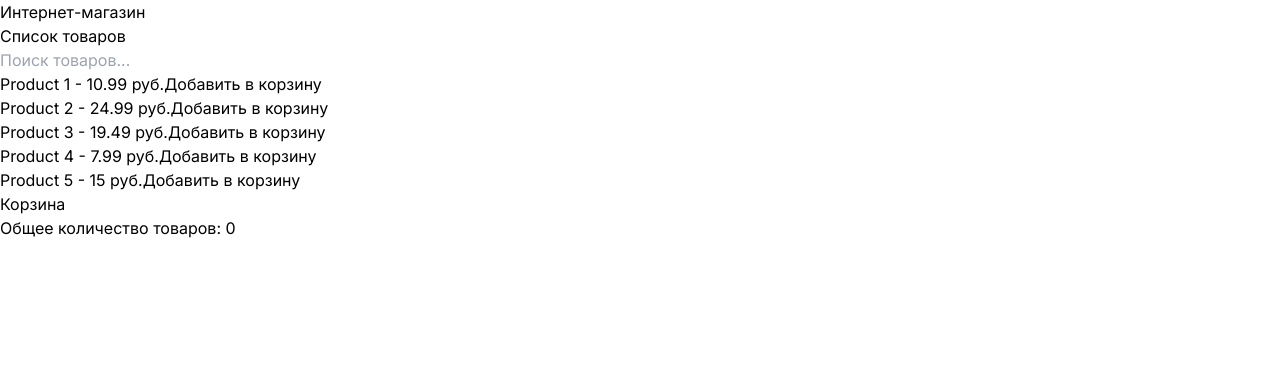
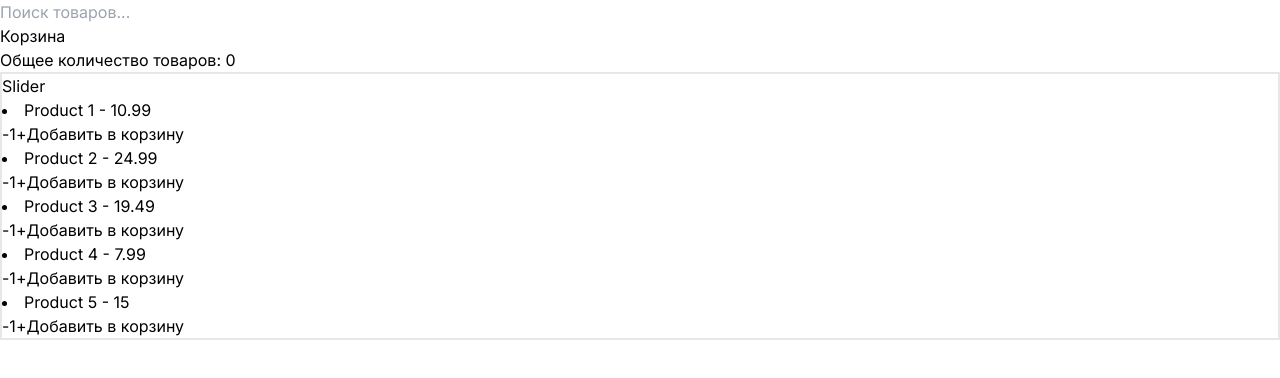
Before and after one commit to Martin-front-git/izApteki, a Next.js app: page / in a window 1280 px wide. Shown: the top 378 px of the page. Built offline with nearby package versions, Linux system fonts and the light colour scheme.

Commit message:
correction in the logical part

```diff
--- a/src/app/Store/cartSlice.ts
+++ b/src/app/Store/cartSlice.ts
@@ -1,6 +1,6 @@
-'use client';
-import { createSlice, PayloadAction } from '@reduxjs/toolkit';
-import products from '../../app/data/products.json';
+"use client";
+import { createSlice, PayloadAction } from "@reduxjs/toolkit";
+import products from "../../app/data/products.json";
 
 interface Product {
   id: number;
@@ -24,21 +24,40 @@ const initialState: CartState = {
 };
 
 const cartSlice = createSlice({
-  name: 'cart',
+  name: "cart",
   initialState,
   reducers: {
     addToCart(state, action: PayloadAction<number>) {
       const productId = action.payload;
-      const existingCartItem = state.cartItems.find((item) => item.productId === productId);
+      const existingCartItem = state.cartItems.find(
+        (item) => item.productId === productId
+      );
       if (existingCartItem) {
         existingCartItem.quantity += 1;
       } else {
         state.cartItems.push({ productId, quantity: 1 });
       }
     },
+    plusToCart(
+      state,
+      action: PayloadAction<{ productId: number; quantity: number }>
+    ) {
+      const { productId, quantity } = action.payload;
+      const existingCartItem = state.cartItems.find(
+        (item) => item.productId === productId
+      );
+
+      if (existingCartItem) {
+        existingCartItem.quantity = quantity;
+      } else {
+        state.cartItems.push({ productId, quantity });
+      }
+    },
     removeFromCart(state, action: PayloadAction<number>) {
       const productId = action.payload;
-      const index = state.cartItems.findIndex((item) => item.productId === productId);
+      const index = state.cartItems.findIndex(
+        (item) => item.productId === productId
+      );
       if (index !== -1) {
         state.cartItems.splice(index, 1);
       }
@@ -46,6 +65,6 @@ const cartSlice = createSlice({
   },
 });
 
-export const { addToCart, removeFromCart } = cartSlice.actions;
+export const { addToCart, plusToCart, removeFromCart } = cartSlice.actions;
 
 export default cartSlice.reducer;
--- a/src/app/Store/productsSlice.ts
+++ /dev/null
@@ -1,13 +0,0 @@
-'use client';
-import { createSlice } from '@reduxjs/toolkit';
-import productsData from '../data/products.json'; // Путь к вашему JSON-файлу
-
-const initialState = productsData;
-
-const productsSlice = createSlice({
-  name: 'products',
-  initialState,
-  reducers: {},
-});
-
-export default productsSlice.reducer;
--- a/src/app/components/cart/page.tsx
+++ b/src/app/components/cart/page.tsx
@@ -1,35 +1,56 @@
-'use client';
-import React from 'react';
-import { useDispatch } from 'react-redux';
-import { removeFromCart } from '../../Store/cartSlice';
+import React from "react";
+import { useDispatch, useSelector } from "react-redux";
+import { removeFromCart, plusToCart } from "../../Store/cartSlice";
+import { RootState } from "@/app/Store/page";
 
 interface CartItem {
   productId: number;
   quantity: number;
 }
 
-interface CartProps {
-  cartItems: CartItem[];
-}
-
-const Cart: React.FC<CartProps> = ({ cartItems }) => {
+const Cart: React.FC = () => {
+  const { cartItems } = useSelector((state: RootState) => state.cart);
   const dispatch = useDispatch();
 
   const handleRemoveFromCart = (productId: number) => {
     dispatch(removeFromCart(productId));
   };
 
-  const totalQuantity = cartItems.reduce((total, item) => total + item.quantity, 0);
+  const handleUpdateQuantity = (productId: number, newQuantity: number) => {
+    dispatch(plusToCart({ productId, quantity: newQuantity }));
+  };
 
   return (
-    <div>
+    <div className="border-red-2">
       <h2>Корзина</h2>
-      <p>Общее количество товаров: {totalQuantity}</p>
+      <p>
+        Общее количество товаров:{" "}
+        {cartItems.reduce((total, item) => total + item.quantity, 0)}
+      </p>
       <ul>
-        {cartItems.map((item) => (
+        {cartItems.map((item: CartItem) => (
           <li key={item.productId}>
             Товар #{item.productId} - Количество: {item.quantity}
-            <button onClick={() => handleRemoveFromCart(item.productId)}>X</button>
+            <div>
+              <button
+                onClick={() =>
+                  handleUpdateQuantity(item.productId, item.quantity - 1)
+                }
+              >
+                -
+              </button>
+              <span>{item.quantity}</span>
+              <button
+                onClick={() =>
+                  handleUpdateQuantity(item.productId, item.quantity + 1)
+                }
+              >
+                +
+              </button>
+            </div>
+            <button onClick={() => handleRemoveFromCart(item.productId)}>
+              Удалить
+            </button>
           </li>
         ))}
       </ul>
--- a/src/app/components/productList/page.tsx
+++ /dev/null
@@ -1,57 +0,0 @@
-'use client';
-import React, { useState } from 'react';
-
-interface Product {
-  id: number;
-  name: string;
-  price: number;
-}
-
-interface CartItem {
-  productId: number;
-  quantity: number;
-}
-
-interface ProductListProps {
-  products: Product[];
-  cartItems: CartItem[];
-  onAddToCart: (productId: number) => void;
-  onRemoveFromCart: (productId: number) => void;
-}
-
-const ProductList: React.FC<ProductListProps> = ({
-  products,
-  cartItems,
-  onAddToCart,
-  onRemoveFromCart,
-}) => {
-  const [searchTerm, setSearchTerm] = useState('');
-
-  const filteredProducts = products.filter((product) =>
-    product.name.toLowerCase().includes(searchTerm.toLowerCase())
-  );
-
-  return (
-    <div>
-      <h2>Список товаров</h2>
-      <input
-        type="text"
-        placeholder="Поиск товаров..."
-        onChange={(e) => setSearchTerm(e.target.value)}
-      />
-      <ul>
-        {filteredProducts.map((product) => (
-          <li key={product.id}>
-            {product.name} - {product.price} руб.
-            <button onClick={() => onAddToCart(product.id)}>Добавить в корзину</button>
-            {cartItems.find((item) => item.productId === product.id) && (
-              <span>Товар в корзине</span>
-            )}
-          </li>
-        ))}
-      </ul>
-    </div>
-  );
-}
-
-export default ProductList;
--- /dev/null
+++ b/src/app/components/search/page.tsx
@@ -0,0 +1,53 @@
+"use client";
+import React, { useState } from "react";
+import { useDispatch, useSelector } from "react-redux";
+import { plusToCart } from "@/app/Store/cartSlice";
+import { AppDispatch, RootState } from "@/app/Store/page";
+
+const SearchList: React.FC = ({}) => {
+  const dispatch = useDispatch<AppDispatch>();
+  const { products } = useSelector((state: RootState) => state.cart);
+  const [searchTerm, setSearchTerm] = useState("");
+  const [foundProduct, setFoundProduct] = useState<any | null>(null);
+  const [count, setCount] = useState<number>(1);
+
+  const handleInputChange = (e: React.ChangeEvent<HTMLInputElement>) => {
+    const term = e.target.value.toLowerCase();
+    setSearchTerm(term);
+
+    const product = products.find((p: any) => p.name.toLowerCase() === term);
+    setFoundProduct(product);
+  };
+
+  const handleAddToCart = () => {
+    if (foundProduct) {
+      dispatch(plusToCart({ productId: foundProduct.id, quantity: count }));
+    }
+  };
+
+  return (
+    <>
+      <input
+        type="text"
+        placeholder="Поиск товаров..."
+        value={searchTerm}
+        onChange={handleInputChange}
+      />
+      {foundProduct && (
+        <div className="flex">
+          <p>
+            {foundProduct.name} - {foundProduct.price} руб.
+            <div>
+              <button onClick={() => setCount(count - 1)}>-</button>
+              <span>{count}</span>
+              <button onClick={() => setCount(count + 1)}>+</button>
+              <button onClick={handleAddToCart}>Добавить в корзину</button>
+            </div>
+          </p>
+        </div>
+      )}
+    </>
+  );
+};
+
+export default SearchList;
--- /dev/null
+++ b/src/app/components/slider/page.tsx
@@ -0,0 +1,62 @@
+import React, { useState } from "react";
+import products from "../../data/products.json";
+import { useDispatch } from "react-redux";
+import { plusToCart } from "@/app/Store/cartSlice";
+
+interface Product {
+  id: number;
+  name: string;
+  price: number;
+}
+
+const ProductsSlider: React.FC = () => {
+  const dispatch = useDispatch();
+
+  const handleAddToCart = (productId: number, quantity: number) => {
+    dispatch(plusToCart({ productId, quantity }));
+  };
+
+  return (
+    <div className="border-2">
+      <h2>Slider</h2>
+      {products.map((pr: Product) => (
+        <div key={pr.id}>
+          <li key={pr.id}>
+            {pr.name} - {pr.price}
+          </li>
+          <div>
+            <CounterAndCartButton
+              productId={pr.id}
+              handleAddToCart={handleAddToCart}
+            />
+          </div>
+        </div>
+      ))}
+    </div>
+  );
+};
+
+interface CounterAndCartButtonProps {
+  productId: number;
+  handleAddToCart: (productId: number, quantity: number) => void;
+}
+
+const CounterAndCartButton: React.FC<CounterAndCartButtonProps> = ({
+  productId,
+  handleAddToCart,
+}) => {
+  const [count, setCount] = useState<number>(1);
+
+  return (
+    <div>
+      <button onClick={() => setCount(count - 1)}>-</button>
+      <span>{count}</span>
+      <button onClick={() => setCount(count + 1)}>+</button>
+      <button onClick={() => handleAddToCart(productId, count)}>
+        Добавить в корзину
+      </button>
+    </div>
+  );
+};
+
+export default ProductsSlider;
--- a/src/app/page.tsx
+++ b/src/app/page.tsx
@@ -1,34 +1,19 @@
 'use client';
 import React from 'react';
 import { useSelector, useDispatch } from 'react-redux';
-import { RootState, AppDispatch } from './Store/page';
-import { addToCart, removeFromCart } from './Store/cartSlice';
-import ProductList from './components/productList/page';
+
 import Cart from './components/cart/page';
+import SearchList from './components/search/page';
+import ProductsSlider from './components/slider/page';
 
 const Home: React.FC = () => {
-  const dispatch = useDispatch<AppDispatch>();
-  const { products, cartItems } = useSelector((state: RootState) => state.cart);
-
-  const handleAddToCart = (productId: number) => {
-    dispatch(addToCart(productId));
-  };
-
-  const handleRemoveFromCart = (productId: number) => {
-    dispatch(removeFromCart(productId));
-  };
 
   return (
-    <div>
-      <h1>Интернет-магазин</h1>
-      <ProductList
-        products={products}
-        cartItems={cartItems}
-        onAddToCart={handleAddToCart}
-        onRemoveFromCart={handleRemoveFromCart}
-      />
-      <Cart cartItems={cartItems}/>
-    </div>
+    <>
+      <SearchList/>
+      <Cart/>
+      <ProductsSlider/>
+    </>
   );
 };
 
```
